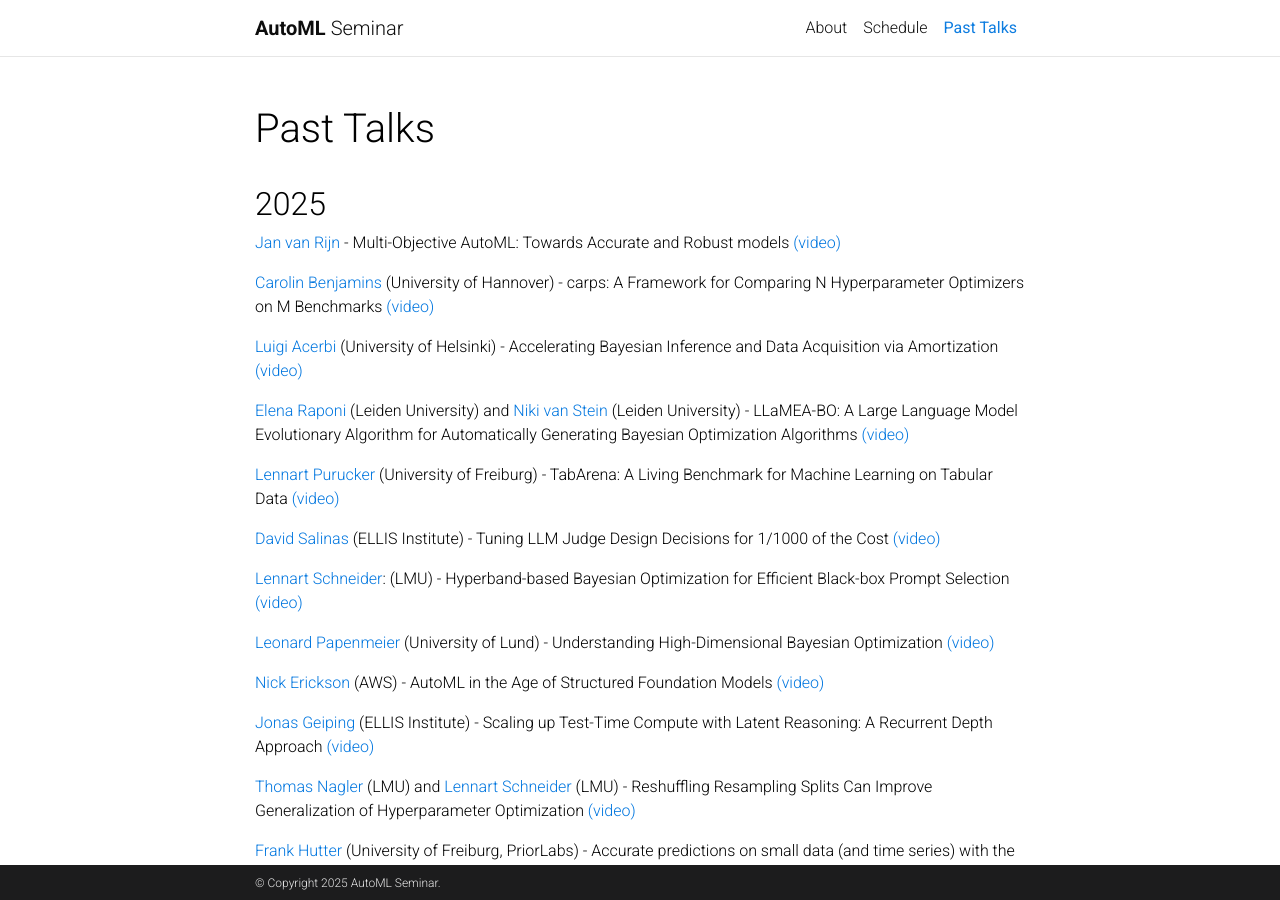
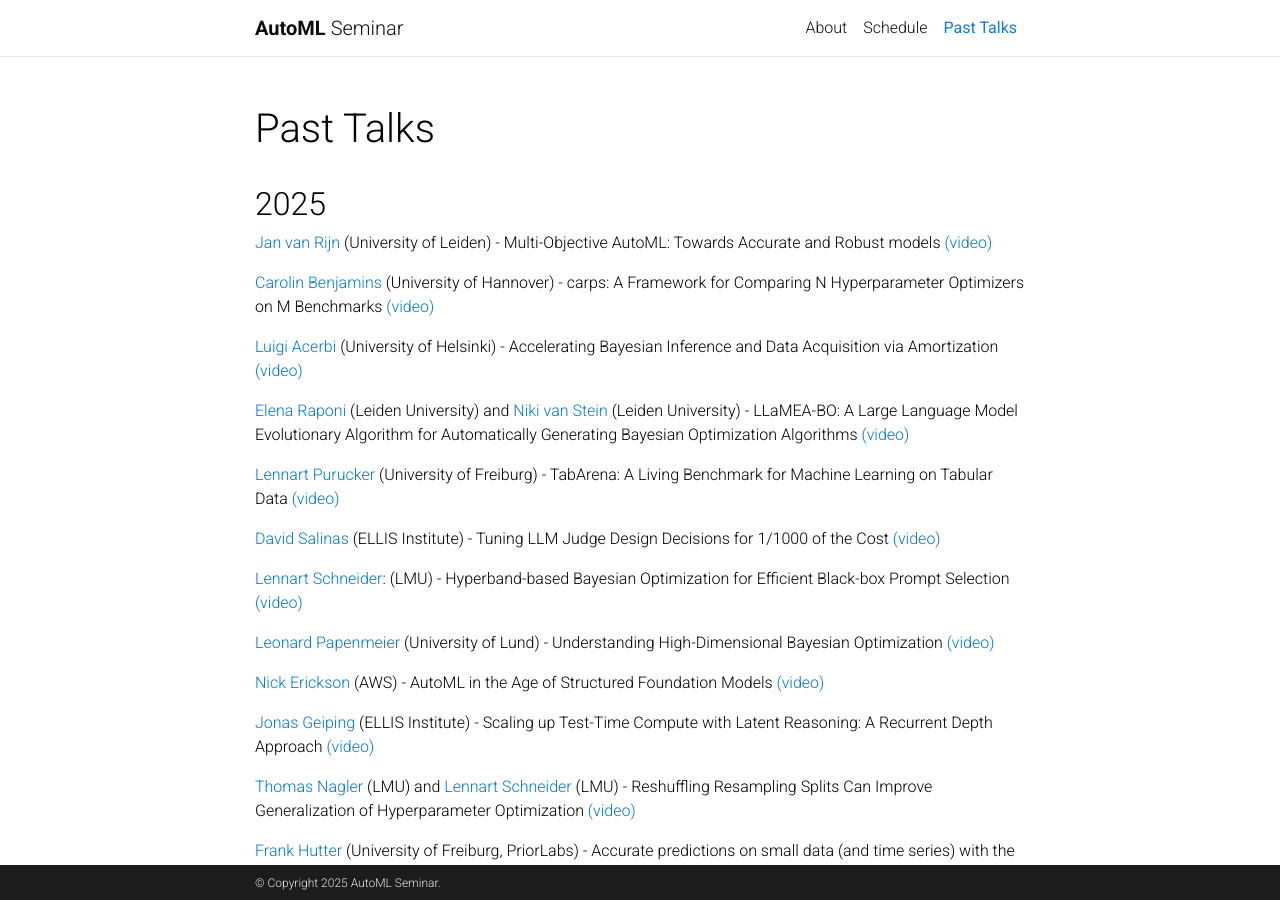
Before and after one commit to AutoML-Seminars/AutoML-Seminars.github.io, a Jekyll site: the page built from _pages/past_talks.md, in a window 1280 px wide and 900 px high. Built offline with Jekyll 4.4.1, drawn with Linux system fonts in a browser that asks for light colours; comment, search, counter and statistics services are not loaded; a style sheet for code colours, icons or effects is not loaded.

Commit message:
add missing entry

```diff
--- a/_pages/past_talks.md
+++ b/_pages/past_talks.md
@@ -10,7 +10,7 @@ nav_order: 5
 
 ## 2025
 
-[Jan van Rijn](www.universiteitleiden.nl/en/staffmembers/jan-van-rijn#tab-1) - Multi-Objective AutoML: Towards Accurate and Robust models [(video)](https://youtu.be/MIseruc1SWA?si=eXUL58y3THZ9qico)
+[Jan van Rijn](www.universiteitleiden.nl/en/staffmembers/jan-van-rijn#tab-1) (University of Leiden) - Multi-Objective AutoML: Towards Accurate and Robust models [(video)](https://youtu.be/MIseruc1SWA?si=eXUL58y3THZ9qico)
 
 
 [Carolin Benjamins](https://www.ai.uni-hannover.de/de/institut/team-luhai/benjamins) (University of Hannover) - carps: A Framework for Comparing N Hyperparameter Optimizers on M Benchmarks [(video)](https://youtu.be/1EtNTxT4j18?si=12Zmcttt3lwwQdt6)
```
